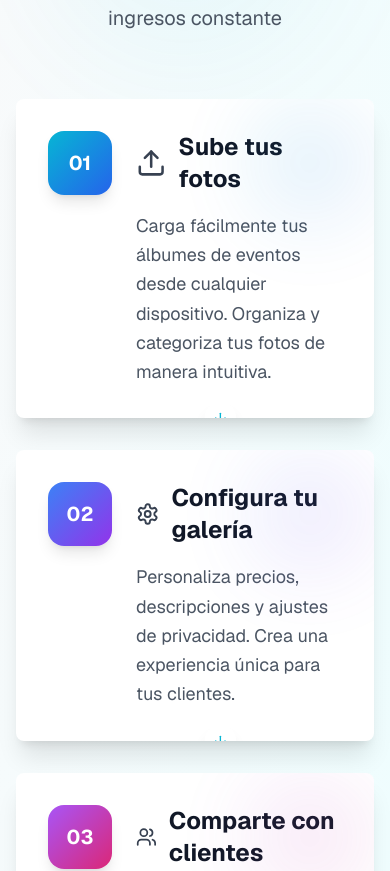
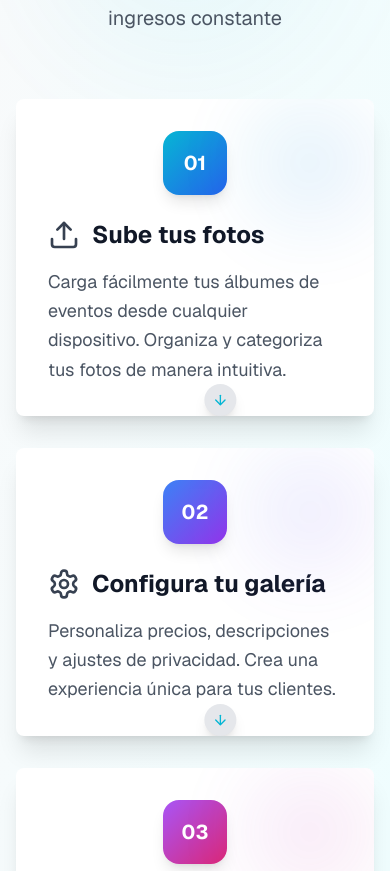
Before and after one commit to Majomon/Next-FotoNube, a Next.js app: page / in a window 390 px wide. Shown: the part 2560-3431 px from the top of the page. Built offline with nearby package versions, Linux system fonts and the light colour scheme.

Commit message:
Monetiza

```diff
--- a/components/how-it-works-section.tsx
+++ b/components/how-it-works-section.tsx
@@ -100,7 +100,7 @@ export default function HowItWorksSection() {
                   ></div>
 
                   {/* Step Number */}
-                  <div className="flex items-start space-x-6">
+                  <div className="flex flex-col items-center space-y-6 md:flex-row lg:items-start">
                     <motion.div
                       whileHover={{ scale: 1.1 }}
                       className={`flex-shrink-0 w-16 h-16 bg-gradient-to-br ${step.color} rounded-2xl flex items-center justify-center text-white font-bold text-xl shadow-lg`}
@@ -136,9 +136,9 @@ export default function HowItWorksSection() {
                         duration: 2,
                         repeat: Number.POSITIVE_INFINITY,
                       }}
-                      className="absolute -bottom-4 left-1/2 transform -translate-x-1/2 lg:hidden"
+                      className="absolute bottom left-1/2 transform -translate-x-1/2 lg:hidden"
                     >
-                      <div className="w-8 h-8 bg-white rounded-full shadow-lg flex items-center justify-center">
+                      <div className="w-8 h-8 bg-gray-200 rounded-full shadow-lg flex items-center justify-center">
                         <ArrowRight className="w-4 h-4 text-cyan-500 rotate-90" />
                       </div>
                     </motion.div>
```
